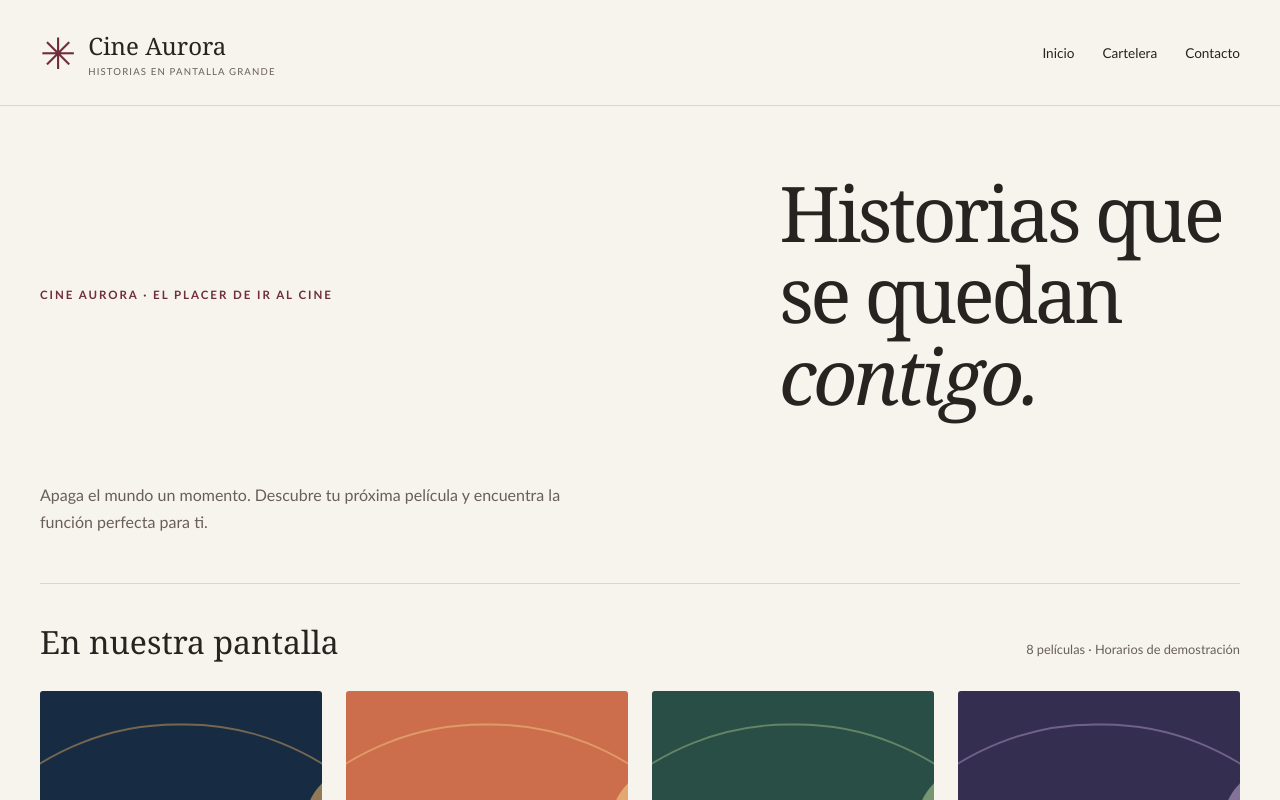
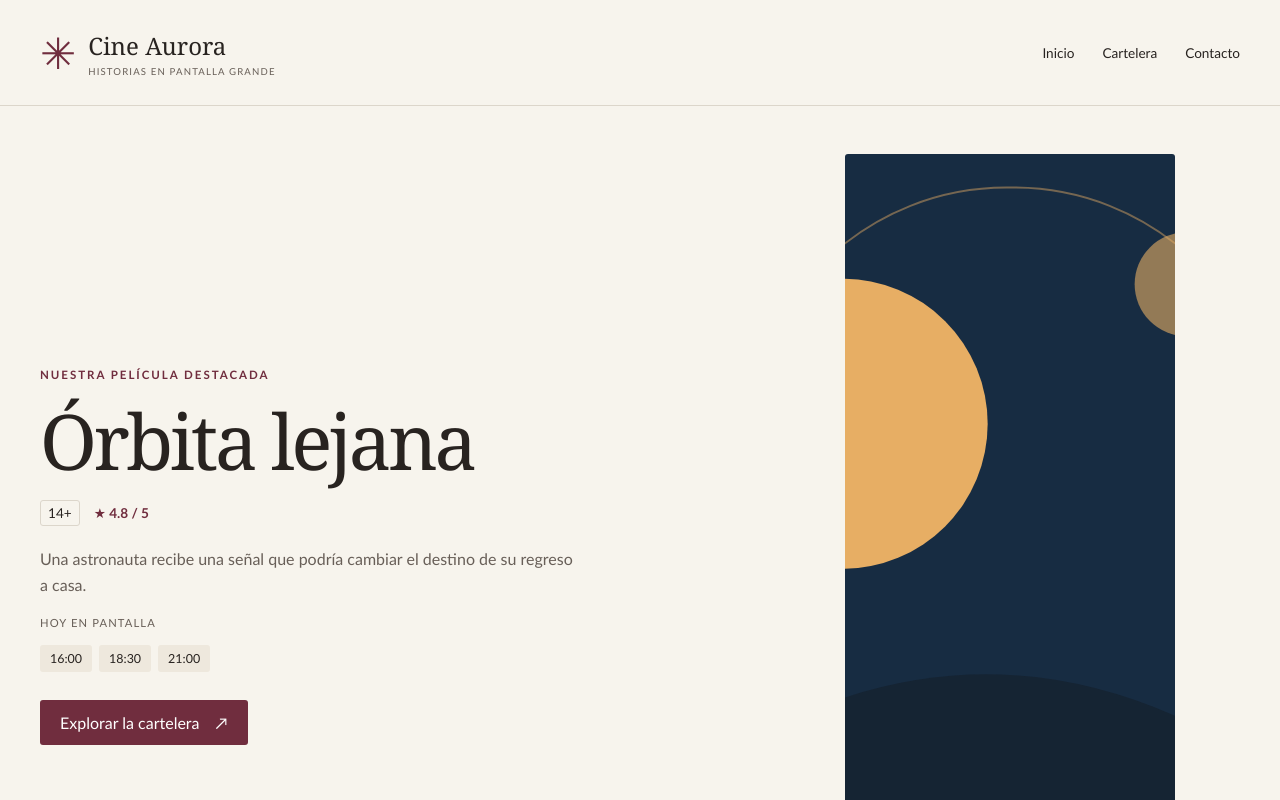
Before and after one commit to CODEcarbajal/Lab_09-React, a React (Vite) app: page / in a window 1280 px wide. Shown: the top 800 px of the page. Built offline with nearby package versions, Linux system fonts and the light colour scheme.

Commit message:
feat: componer Hero y cartelera completa en App

```diff
--- a/src/App.jsx
+++ b/src/App.jsx
@@ -1,6 +1,7 @@
 import Footer from './componentes/Footer.jsx'
 import { cine, navegacion } from './datos/cine.js'
 import Header from './componentes/Header.jsx'
+import Hero from './componentes/Hero.jsx'
 import MovieList from './componentes/MovieList.jsx'
 import { peliculas } from './datos/peliculas.js'
 
@@ -9,11 +10,7 @@ export default function App() {
     <>
       <Header nombre={cine.nombre} navegacion={navegacion} />
       <main id="inicio" className="contenedor">
-        <section className="portada" aria-labelledby="titulo-principal">
-          <span className="etiqueta">Cine Aurora · El placer de ir al cine</span>
-          <h1 id="titulo-principal">Historias que se quedan<br /><em>contigo.</em></h1>
-          <p>Apaga el mundo un momento. Descubre tu próxima película y encuentra la función perfecta para ti.</p>
-        </section>
+        <Hero pelicula={peliculas[0]} />
         <MovieList peliculas={peliculas} />
       </main>
       <Footer cine={cine} />
```
